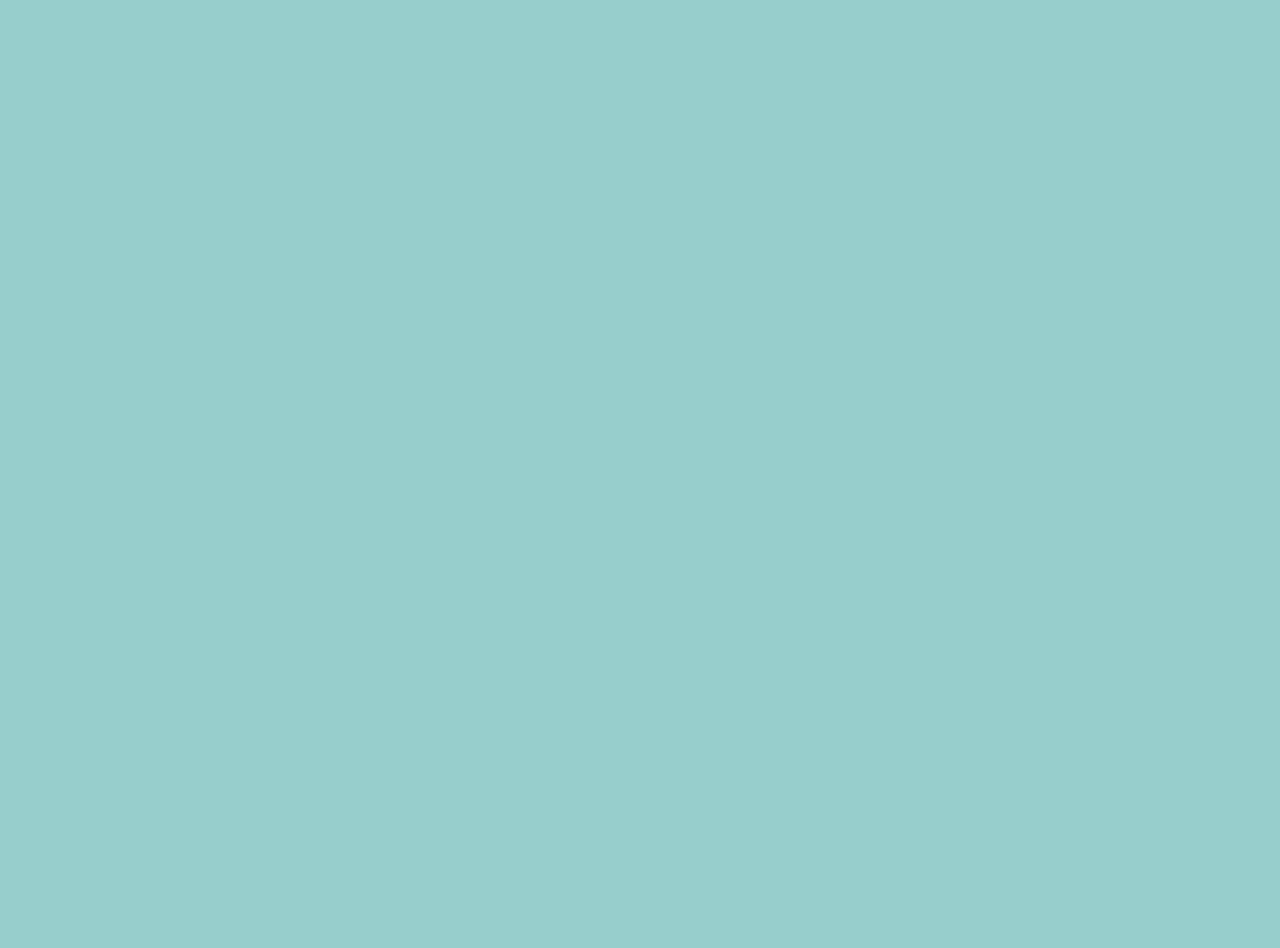
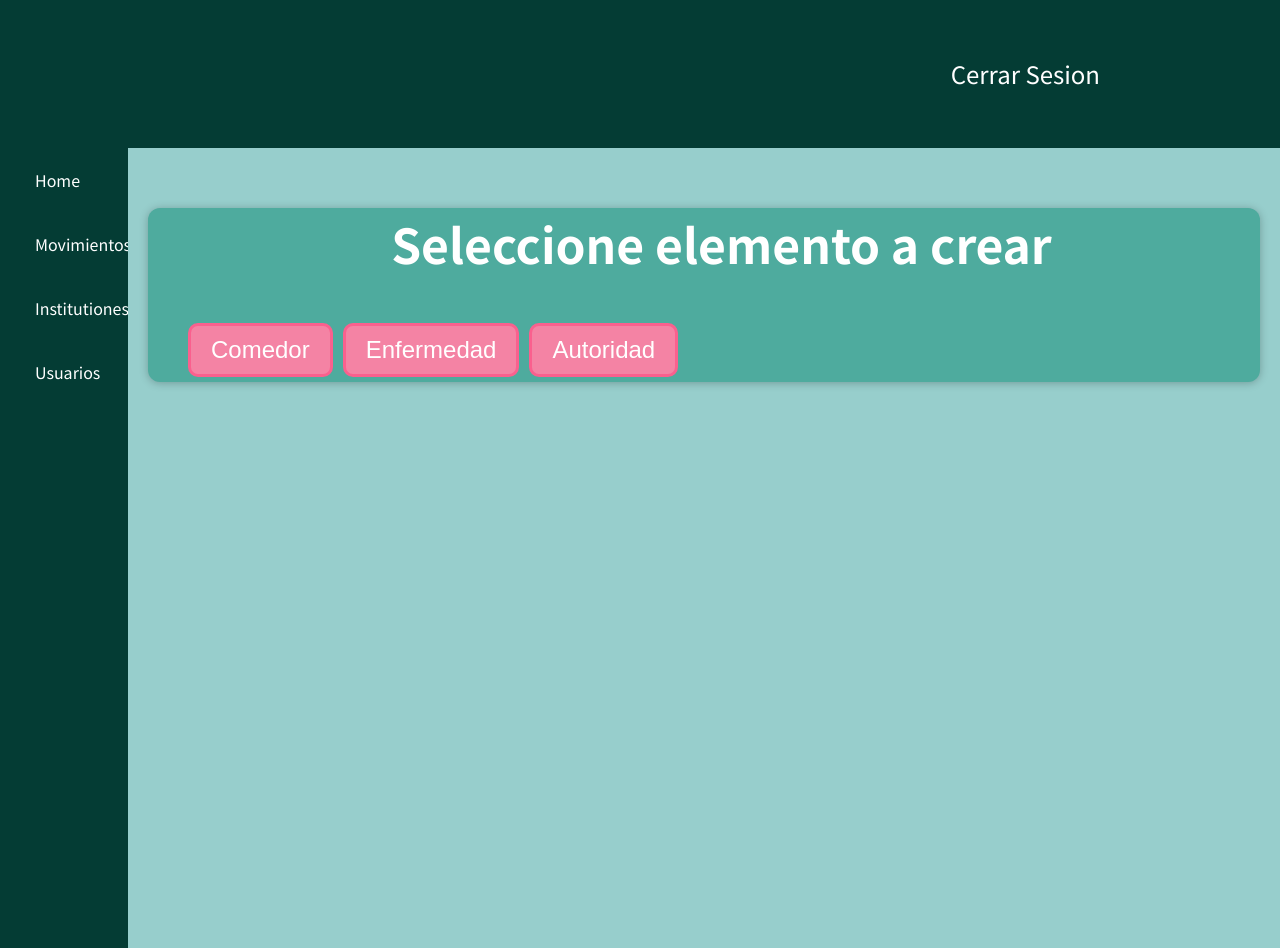
Before and after one commit to cata99/front, a JavaScript app: page /create_institution_option in a window 1280 px wide. Before the commit this address had no page. Before the commit the page ends 800 px from the top, so only its background shows below. Built offline with nearby package versions, Linux system fonts and the light colour scheme.

Commit message:
options for institutions

```diff
--- a/src/App.js
+++ b/src/App.js
@@ -4,6 +4,7 @@ import MovementPage from "./components/MovementPage/MovementPage";
 import InstitutionPage from "./components/InstitutionsPage/InstitutionsPage";
 import UserPage from "./components/UsersPage/UsersPage";
 import CreateMovement from "./components/MovementPage/CreateMovement";
+import CreateOption from "./components/InstitutionsPage/CreateOption";
 
 function App() {
   return (
@@ -14,6 +15,7 @@ function App() {
         <Route path="/institutions" element={<InstitutionPage />} />
         <Route path="/users" element={<UserPage />} />
         <Route path="/create_movement" element={<CreateMovement />} />
+        <Route path="/create_institution_option" element={<CreateOption />} />
       </Routes>
     </Router>
   );
--- /dev/null
+++ b/src/components/InstitutionsPage/CreateOption.js
@@ -0,0 +1,24 @@
+import Card from "../Card/Card";
+import Layout from "../Layout/Layout";
+import Button from "../Buttons/Button";
+import "./InstitutionsStyle.css"
+
+function CreateOption() {
+  return (
+    <Layout>
+      <Card className="options">
+        <form>
+            <div className="title">
+          <h2>Seleccione elemento a crear</h2></div>
+          <div>
+            <Button label="Comedor"></Button>
+            <Button label="Enfermedad"></Button>
+            <Button label="Autoridad"></Button>
+          </div>
+        </form>
+      </Card>
+    </Layout>
+  );
+}
+
+export default CreateOption;
--- a/src/components/InstitutionsPage/InstitutionsPage.js
+++ b/src/components/InstitutionsPage/InstitutionsPage.js
@@ -3,13 +3,14 @@ import Button from "../Buttons/Button";
 import GeneralCard from "../Card/GeneralCard";
 import Layout from "../Layout/Layout";
 import "./InstitutionsStyle.css";
+import { Link } from "react-router-dom";
 
 function InstitutionPage() {
   return (
     <Layout>
       <InstitutionFilter></InstitutionFilter>
       <div className="page-button-institution">
-        <Button label="+"></Button>
+        <Link to="/create_institution_option"><Button className="new"label="+"></Button></Link>
       </div>
       <GeneralCard></GeneralCard>
       <GeneralCard></GeneralCard>
--- a/src/components/InstitutionsPage/InstitutionsStyle.css
+++ b/src/components/InstitutionsPage/InstitutionsStyle.css
@@ -3,3 +3,10 @@
     justify-content: flex-end;
     padding: 1%;
   }
+
+/*Create Option Page*/
+.title h2{
+  text-align: center;
+  color:white;
+  font-size: xxx-large;
+}
```
